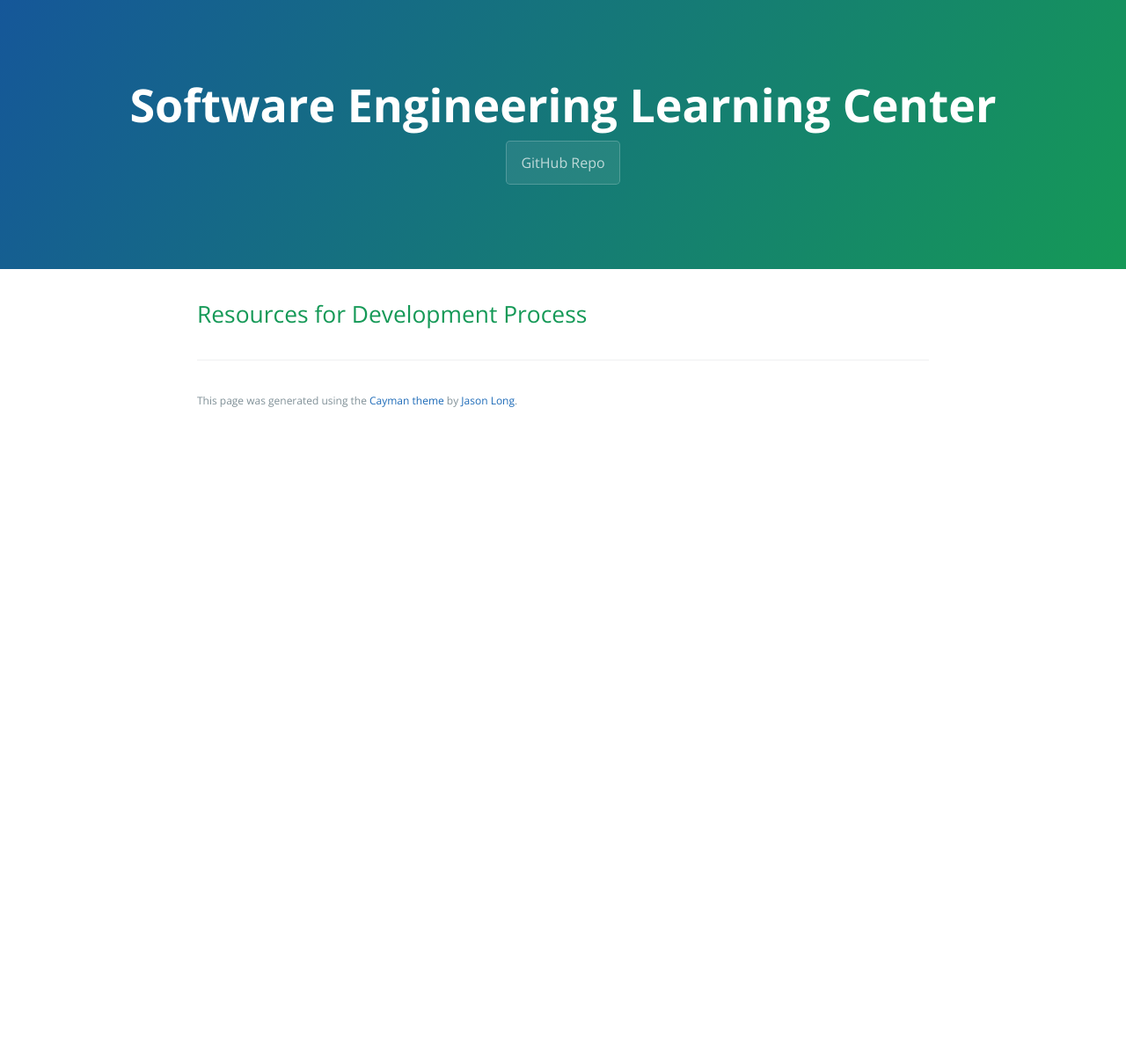
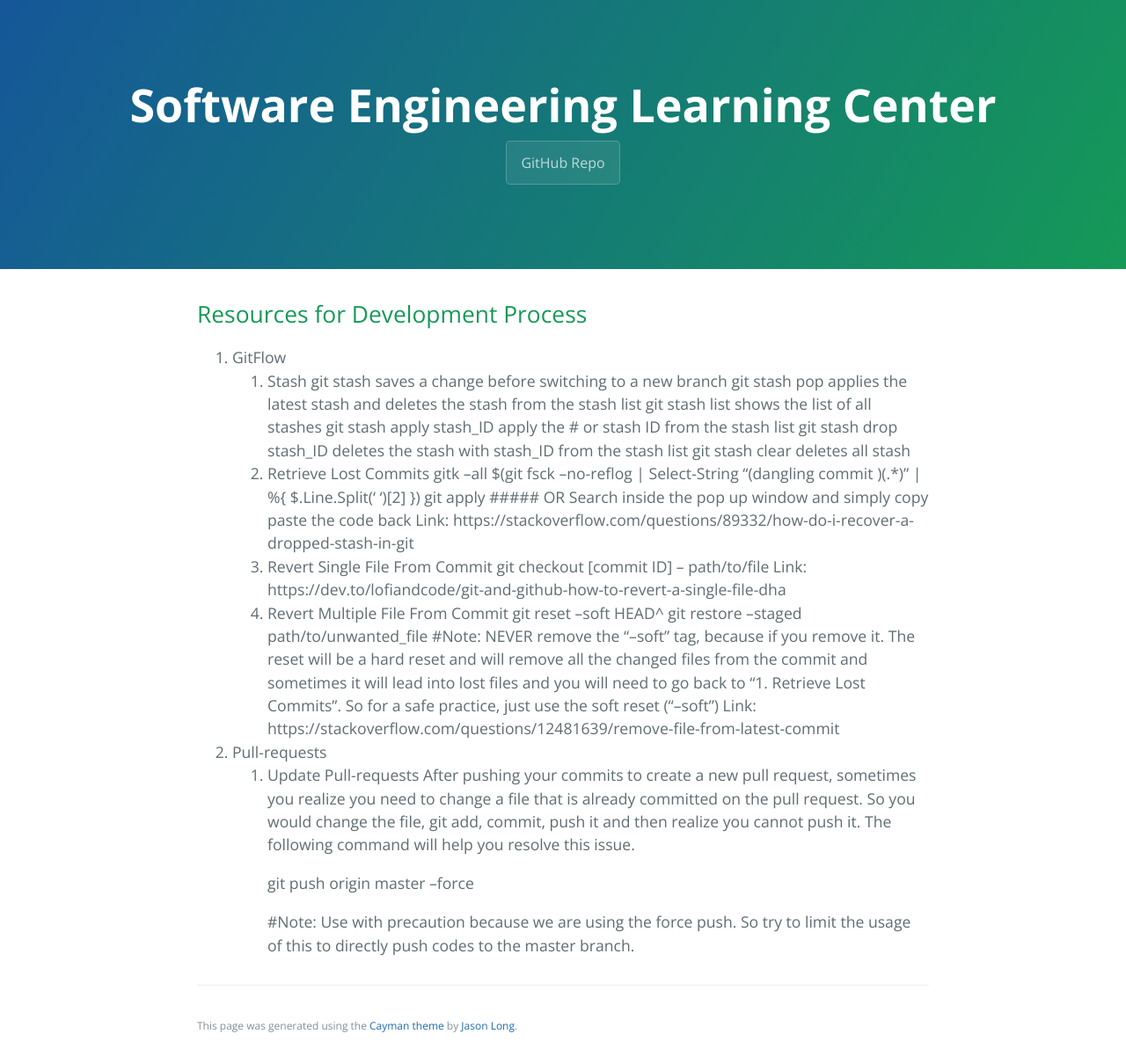
Before and after one commit to learning-software-engineering/learning-software-engineering.github.io, a Jekyll site: the page built from Topics/Development_Process.md, in a window 1280 px wide. Shown: the whole page at 88% size. Built offline with Jekyll 4.4.1, drawn with Linux system fonts in a browser that asks for light colours; our own code applies the rules of GitHub Pages for plain Markdown files; before the commit the page ends 900 px from its top, so only the background shows below that.

Commit message:
React Native (set up) & Git (commit & pr) Done

```diff
--- a/Topics/Development_Process.md
+++ b/Topics/Development_Process.md
@@ -1 +1,37 @@
 ## Resources for Development Process
+1. GitFlow
+    1. Stash
+        git stash
+            saves a change before switching to a new branch
+        git stash pop
+            applies the latest stash and deletes the stash from the stash list
+        git stash list
+            shows the list of all stashes
+        git stash apply stash_ID
+            apply the # or stash ID from the stash list
+        git stash drop stash_ID
+            deletes the stash with stash_ID from the stash list
+        git stash clear
+            deletes all stash
+    2. Retrieve Lost Commits
+        gitk --all $(git fsck --no-reflog | Select-String "(dangling commit )(.*)" | %{ $.Line.Split(' ')[2] })
+        git apply #####
+            OR
+        Search inside the pop up window and simply copy paste the code back
+        Link: https://stackoverflow.com/questions/89332/how-do-i-recover-a-dropped-stash-in-git
+    3. Revert Single File From Commit
+        git checkout [commit ID] -- path/to/file
+        Link: https://dev.to/lofiandcode/git-and-github-how-to-revert-a-single-file-dha
+    4. Revert Multiple File From Commit
+        git reset --soft HEAD^
+        git restore --staged path/to/unwanted_file
+        #Note: NEVER remove the "--soft" tag, because if you remove it. The reset will be a hard reset and will remove all the changed files from the commit and sometimes it will lead into lost files and you will need to go back to "1. Retrieve Lost Commits". So for a safe practice, just use the soft reset ("--soft")
+        Link: https://stackoverflow.com/questions/12481639/remove-file-from-latest-commit
+
+4. Pull-requests
+    1. Update Pull-requests
+        After pushing your commits to create a new pull request, sometimes you realize you need to change a file that is already committed on the pull request. So you would change the file, git add, commit, push it and then realize you cannot push it. The following command will help you resolve this issue.
+
+        git push origin master --force
+
+        #Note: Use with precaution because we are using the force push. So try to limit the usage of this to directly push codes to the master branch.
```
Also changed, not shown: Topics/Tech_Stacks.md (+24 -0 lines), README.md.
